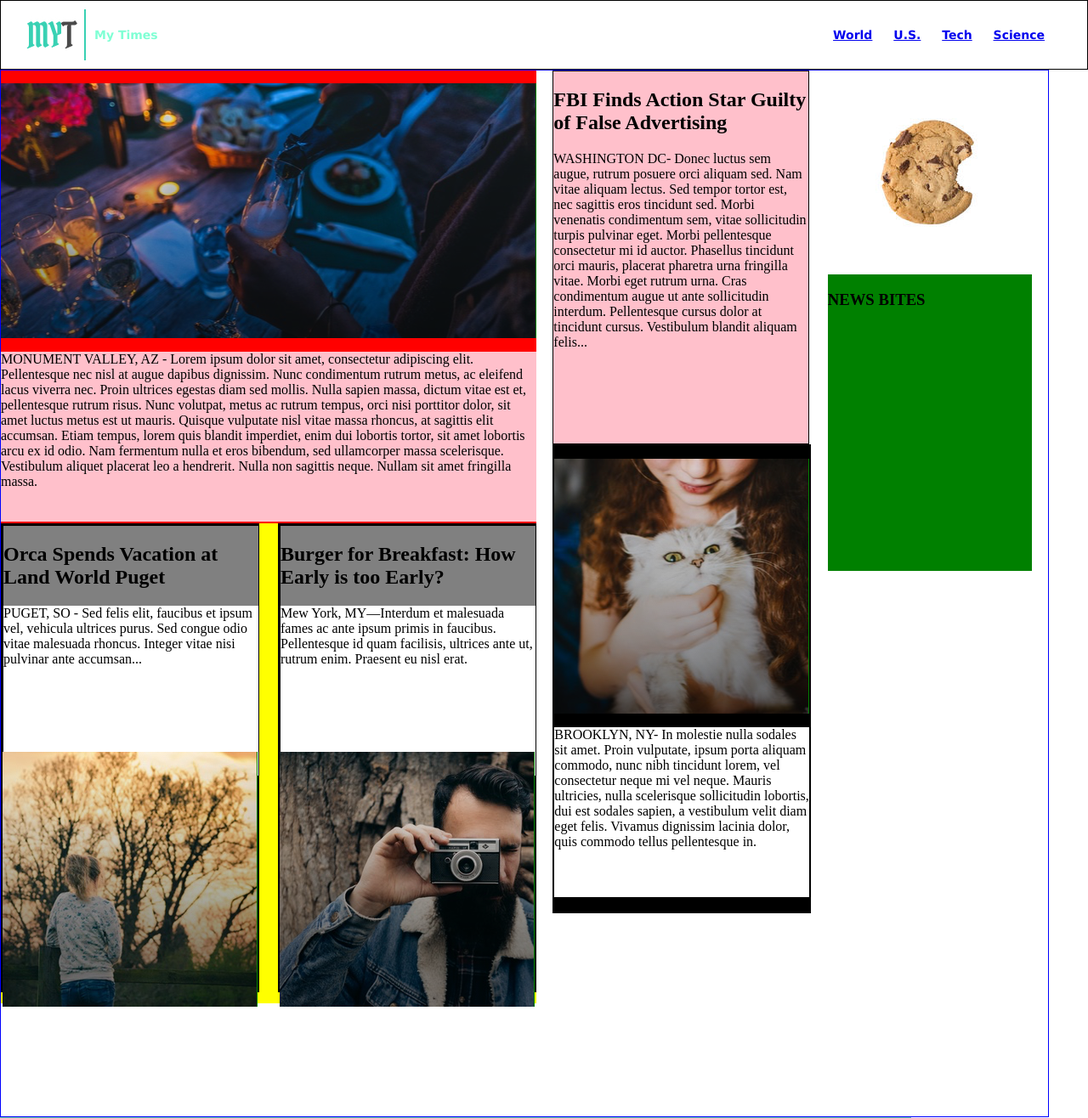
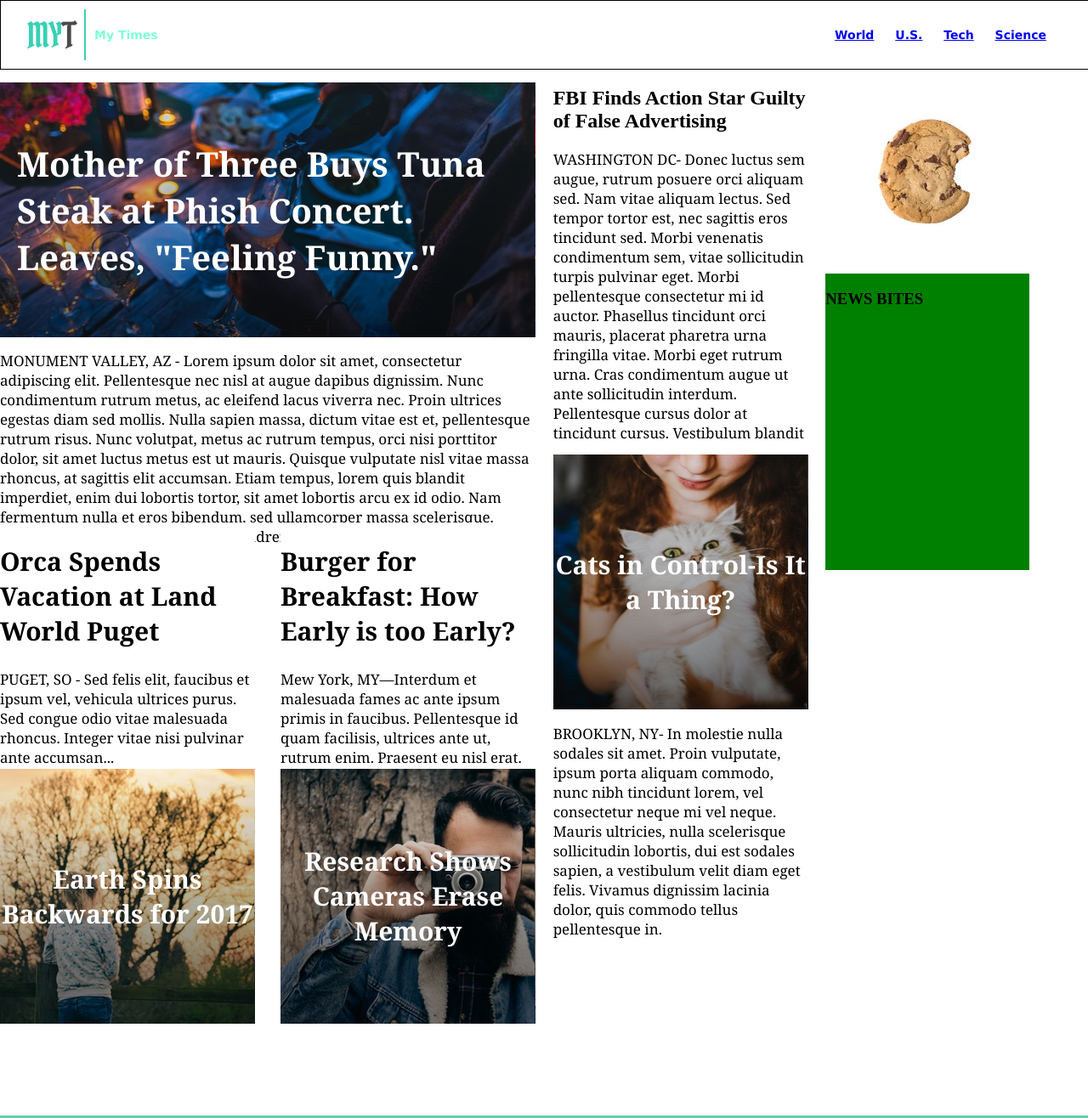
Before and after one commit to tina-pina/My_Times, a plain HTML site: page index.html in a window 1280 px wide. Shown: the top 1316 px of the page at 85% size. Drawn offline with Linux system fonts and the light colour scheme.

Commit message:
updated all

```diff
--- a/index.html
+++ b/index.html
@@ -29,10 +29,10 @@
     <!-- CONTENT -->
     <div class="container">
       <div class="lead-story">
-        <div class="image-content">
-          <img src="./resources/images/img-story-main.png" alt="">
+        <div class="image-content1">
+          <p>Mother of Three Buys Tuna Steak at Phish Concert. Leaves, "Feeling Funny."</p>
         </div>
-        <p class="narrative">MONUMENT VALLEY, AZ - Lorem ipsum dolor sit amet, consectetur adipiscing elit. Pellentesque nec nisl at augue dapibus dignissim. Nunc condimentum rutrum metus, ac eleifend lacus viverra nec. Proin ultrices egestas diam sed mollis. Nulla sapien massa, dictum vitae est et, pellentesque rutrum risus. Nunc volutpat, metus ac rutrum tempus, orci nisi porttitor dolor, sit amet luctus metus est ut mauris. Quisque vulputate nisl vitae massa rhoncus, at sagittis elit accumsan. Etiam tempus, lorem quis blandit imperdiet, enim dui lobortis tortor, sit amet lobortis arcu ex id odio. Nam fermentum nulla et eros bibendum, sed ullamcorper massa scelerisque. Vestibulum aliquet placerat leo a hendrerit. Nulla non sagittis neque. Nullam sit amet fringilla massa.</p>
+        <p class="narrative text-item">MONUMENT VALLEY, AZ - Lorem ipsum dolor sit amet, consectetur adipiscing elit. Pellentesque nec nisl at augue dapibus dignissim. Nunc condimentum rutrum metus, ac eleifend lacus viverra nec. Proin ultrices egestas diam sed mollis. Nulla sapien massa, dictum vitae est et, pellentesque rutrum risus. Nunc volutpat, metus ac rutrum tempus, orci nisi porttitor dolor, sit amet luctus metus est ut mauris. Quisque vulputate nisl vitae massa rhoncus, at sagittis elit accumsan. Etiam tempus, lorem quis blandit imperdiet, enim dui lobortis tortor, sit amet lobortis arcu ex id odio. Nam fermentum nulla et eros bibendum, sed ullamcorper massa scelerisque. Vestibulum aliquet placerat leo a hendrerit. Nulla non sagittis neque. Nullam sit amet fringilla massa.</p>
       </div>
 
       <div class="stories">
@@ -40,36 +40,39 @@
         <div class="story">
           <div class="text-content">
             <h2>Orca Spends Vacation at Land World Puget</h2>
-            <p class="narrative">PUGET, SO - Sed felis elit, faucibus et ipsum vel, vehicula ultrices purus. Sed congue odio vitae malesuada rhoncus. Integer vitae nisi pulvinar ante accumsan...</p>
+            <p class="narrative text-item">PUGET, SO - Sed felis elit, faucibus et ipsum vel, vehicula ultrices purus. Sed congue odio vitae malesuada rhoncus. Integer vitae nisi pulvinar ante accumsan...</p>
           </div>
-          <div class="image-content">
-            <img src="./resources/images/fallseason.png" alt="">
+          <div class="square-img image-content2">
+            <p>Earth Spins Backwards for 2017</p>
           </div>
         </div>
 
         <div class="story">
           <div class="text-content">
             <h2>Burger for Breakfast: How Early is too Early?</h2>
-            <p class="narrative">Mew York, MY—Interdum et malesuada fames ac ante ipsum primis in faucibus. Pellentesque id quam facilisis, ultrices ante ut, rutrum enim. Praesent eu nisl erat.</p>
+            <p class="narrative text-item">Mew York, MY—Interdum et malesuada fames ac ante ipsum primis in faucibus. Pellentesque id quam facilisis, ultrices ante ut, rutrum enim. Praesent eu nisl erat.</p>
           </div>
-          <div class="image-content">
-            <img src="./resources/images/hypster-cameraman.png" alt="">
+          <div class="square-img image-content3">
+            <p>Research Shows Cameras Erase Memory</p>
           </div>
         </div>
 
       </div>
 
-      <div class="text-content">
-        <h2>FBI Finds Action Star Guilty of False Advertising</h2>
-        <p class="narrative">WASHINGTON DC- Donec luctus sem augue, rutrum posuere orci aliquam sed. Nam vitae aliquam lectus. Sed tempor tortor est, nec sagittis eros tincidunt sed. Morbi venenatis condimentum sem, vitae sollicitudin turpis pulvinar eget. Morbi pellentesque consectetur mi id auctor. Phasellus tincidunt orci mauris, placerat pharetra urna fringilla vitae. Morbi eget rutrum urna. Cras condimentum augue ut ante sollicitudin interdum. Pellentesque cursus dolor at tincidunt cursus. Vestibulum blandit aliquam felis...</p>
+      <div class="column">
+        <div class="text-content">
+          <h2>FBI Finds Action Star Guilty of False Advertising</h2>
+          <p class="narrative text-item">WASHINGTON DC- Donec luctus sem augue, rutrum posuere orci aliquam sed. Nam vitae aliquam lectus. Sed tempor tortor est, nec sagittis eros tincidunt sed. Morbi venenatis condimentum sem, vitae sollicitudin turpis pulvinar eget. Morbi pellentesque consectetur mi id auctor. Phasellus tincidunt orci mauris, placerat pharetra urna fringilla vitae. Morbi eget rutrum urna. Cras condimentum augue ut ante sollicitudin interdum. Pellentesque cursus dolor at tincidunt cursus. Vestibulum blandit aliquam felis...</p>
+        </div>
+
+        <div class="story">
+          <div class="square-img image-content4">
+            <p>Cats in Control-Is It a Thing?</p>
+          </div>
+          <p class="narrative text-item">BROOKLYN, NY- In molestie nulla sodales sit amet. Proin vulputate, ipsum porta aliquam commodo, nunc nibh tincidunt lorem, vel consectetur neque mi vel neque. Mauris ultricies, nulla scelerisque sollicitudin lobortis, dui est sodales sapien, a vestibulum velit diam eget felis. Vivamus dignissim lacinia dolor, quis commodo tellus pellentesque in.</p>
+        </div>
       </div>
 
-      <div class="story">
-        <div class="image-content">
-          <img src="./resources/images/cat.png" alt="">
-        </div>
-        <p class="narrative">BROOKLYN, NY- In molestie nulla sodales sit amet. Proin vulputate, ipsum porta aliquam commodo, nunc nibh tincidunt lorem, vel consectetur neque mi vel neque. Mauris ultricies, nulla scelerisque sollicitudin lobortis, dui est sodales sapien, a vestibulum velit diam eget felis. Vivamus dignissim lacinia dolor, quis commodo tellus pellentesque in.</p>
-      </div>
 
       <img class="cookie" src="./resources/images/cookie.png" alt="">
       <div class="news-bites">
--- a/resources/css/style.css
+++ b/resources/css/style.css
@@ -10,6 +10,7 @@ header {
   align-items: center;
   border: solid 1px;
   padding: 10px 0;
+  width: 100%;
 }
 
 
@@ -32,14 +33,13 @@ nav {
 nav span {
   padding: 20px 10px;
   display: inline-block;
-  color: black;
+  /* color: black; */
 }
 
 .container {
   display: flex;
   flex-direction: column;
   flex-wrap: wrap;
-  border: solid 1px blue;
   width: 1232px;
   height: 1231px;
 }
@@ -47,19 +47,19 @@ nav span {
 .container .lead-story {
   width: 630px;
   height: 533px;
-  background-color: red;
+  /* background-color: white; */
 }
 
 .lead-story .image-content {
   width: 630px;
   height: 300px;
-  background-color: green;
+  /* background-color: white; */
 }
 
 .lead-story .narrative {
   width: 630px;
   height: 200px;
-  background-color: pink;
+  /* background-color: white; */
   margin: 16px 0 17px 0;
 }
 
@@ -69,41 +69,83 @@ nav span {
   flex-wrap: wrap;
   width: 630px;
   height: 565px;
-  background-color: yellow;
+  /* background-color: white; */
   justify-content: space-between;
 }
 
 .story {
   width: 300px;
   height: 565px;
-  background-color: white;
-  border: solid 2px black;
 }
 
 .story .text-content {
   width: 300px;
   height: 250px;
-  background-color: grey;
 }
 
-.image-content {
+.image-content1 {
+  display: flex;
+  justify-content: center;
+  background-image: url("./img-story-main.png");
+  width: 630px;
+  height: 300px;
+  margin-top: 15px;
+  font-size: 40px;
+  font-family: Georgia;
+  color: white;
+  font-weight: bold;
+  align-items: center;
+}
+
+p .narrative.text-item {
+  margin: 16 0 17 0;
+}
+
+.story h2 {
+  font-size: 30px;
+  font-family: Georgia;
+}
+
+.image-content1 p {
+  margin-left: 20px;
+}
+
+.square-img {
+  display: flex;
   width: 300px;
   height: 300px;
-  background-color: green;
   margin-top: 15px;
+  font-size: 30px;
+  font-family: Georgia;
+  color: white;
+  font-weight: bold;
+  align-items: center;
+  text-align: center;
+}
+
+.image-content2 {
+  background-image: url("./fallseason.png");
+}
+
+.image-content3 {
+  background-image: url("./hypster-cameraman.png");
+}
+
+.image-content4 {
+  background-image: url("./cat.png");
 }
 
 .text-content {
   width: 300px;
   height: 438px;
-  background-color: pink;
-  border: solid 1px black;
+  /* background-color: pink; */
+  /* border: solid 1px black; */
 }
 
 .story {
   width: 300px;
   height: 548px;
-  background-color: black;
+  background-color: white;
 }
 
 .story .narrative {
@@ -115,7 +157,7 @@ nav span {
 .cookie {
   width: 240px;
   height: 240px;
-  background-color: pink;
+  /* background-color: pink; */
 }
 
 .news-bites {
@@ -124,11 +166,18 @@ nav span {
   background-color: green;
 }
 
+.column {
+  display: flex;
+  height: 100%;
+  flex-direction: column;
+  flex-grow: 1;
+}
+
 footer {
   background-color: mediumaquamarine;
 
   display: flex;
-  width: 1072px;
+  width: 100%;
   height: 325px;
   color: white;
   align-items: center;
@@ -161,3 +210,9 @@ footer nav a {
   font-size: 12px;
   color: black;
 }
+
+.text-item {
+  font-family: Georgia;
+  font-size: 17px;
+  color: black;
+}
```
Also changed, not shown: resources/css/cat.png (renamed from resources/images/cat.png), resources/css/fallseason.png (renamed from resources/images/fallseason.png), resources/css/hypster-cameraman.png (renamed from resources/images/hypster-cameraman.png), resources/css/img-story-main.png (added).
